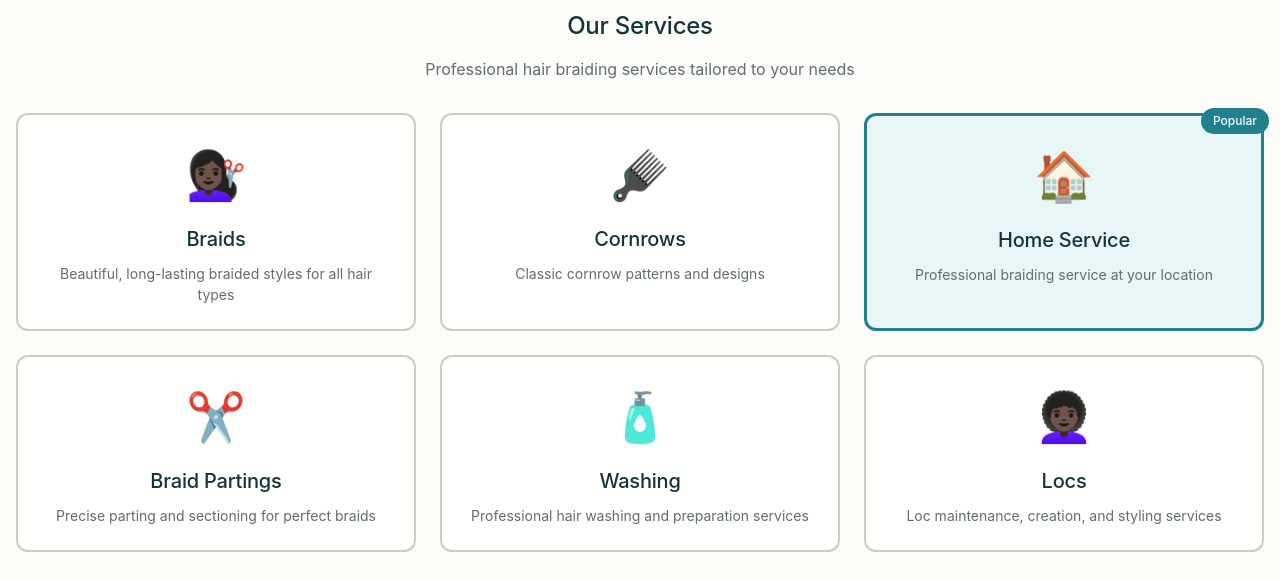
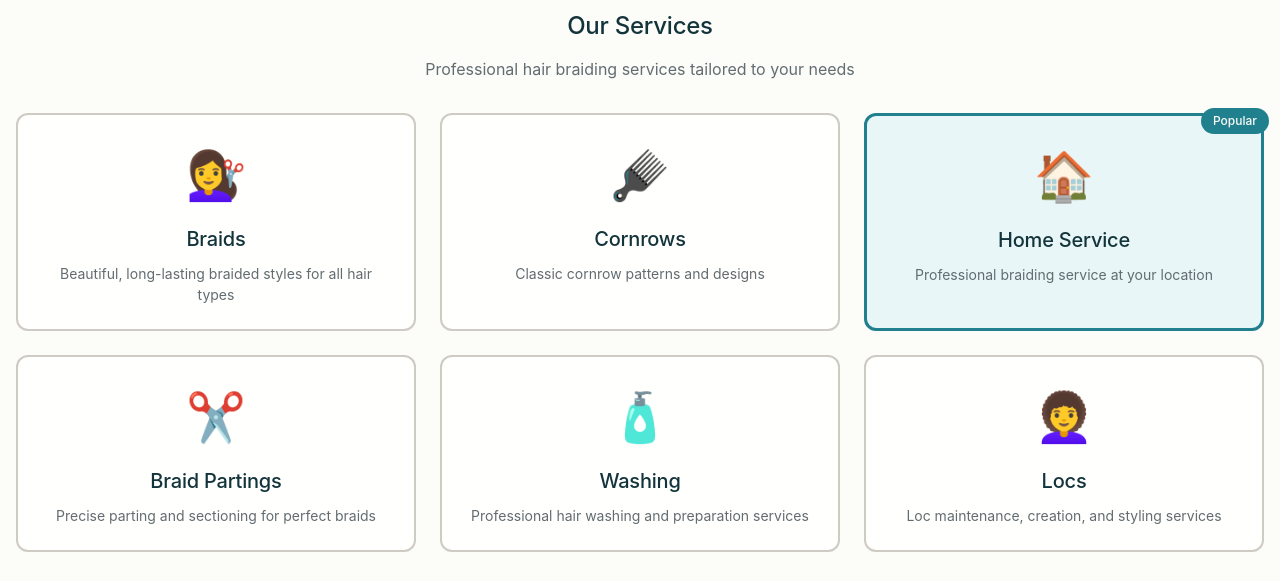
Before and after one commit to MrPrince419/bugo-braids, a plain HTML site: page index.html in a window 1280 px wide. Shown: the part 820-1401 px from the top of the page. Drawn offline with Linux system fonts and the light colour scheme; a web font is replaced by a local one.

```diff
--- a/index.html
+++ b/index.html
@@ -144,7 +144,7 @@
             </div>
             <div class="services-grid">
                 <div class="service-card">
-                    <div class="service-icon">💇🏿‍♀️</div>
+                    <div class="service-icon">💇‍♀️</div>
                     <h3>Braids</h3>
                     <p>Beautiful, long-lasting braided styles for all hair types</p>
                 </div>
@@ -170,7 +170,7 @@
                     <p>Professional hair washing and preparation services</p>
                 </div>
                 <div class="service-card">
-                    <div class="service-icon">👩🏿‍🦱</div>
+                    <div class="service-icon">👩‍🦱</div>
                     <h3>Locs</h3>
                     <p>Loc maintenance, creation, and styling services</p>
                 </div>
```
Also changed, not shown: 1 other file.
